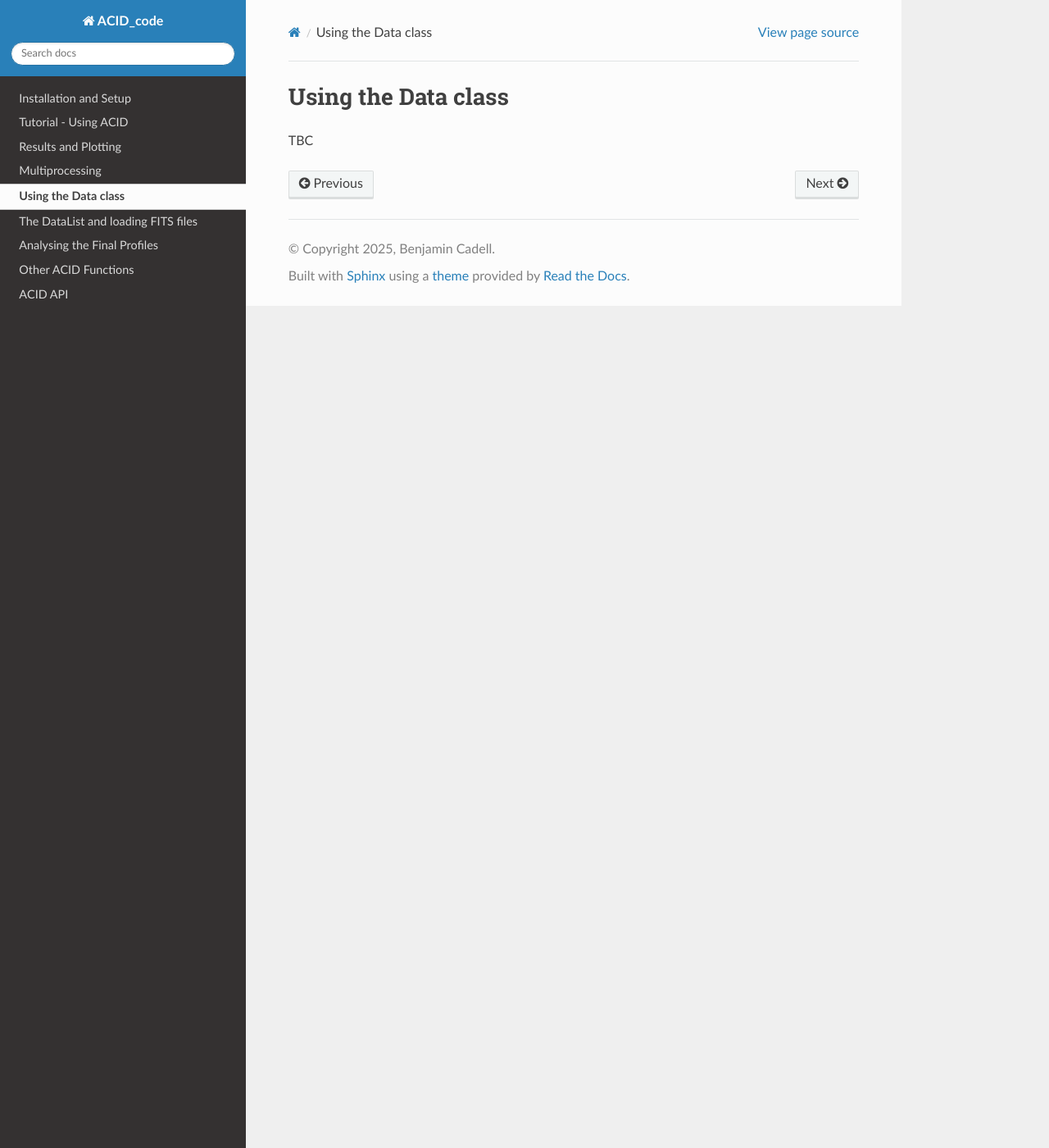
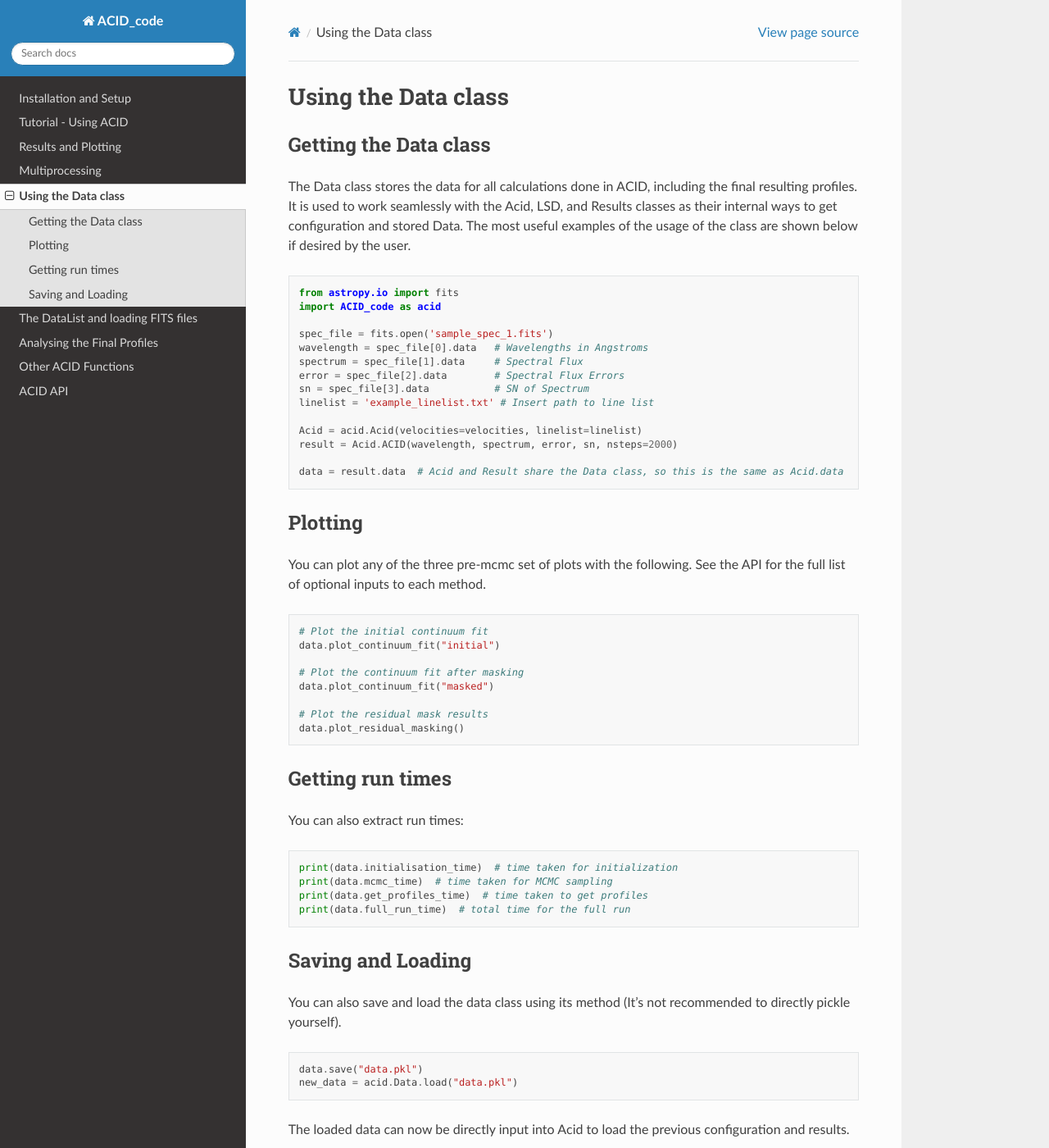
Before and after one commit to ldolan05/ACID, a Sphinx documentation site: the page built from docs/5_using_the_data_class.rst, in a window 1280 px wide and 1400 px high. Shown: the whole window at 82% size. Built offline with Sphinx 7.4.7 and the Read the Docs theme 3.1.0, drawn with Linux system fonts in a browser that asks for light colours; some of the changed text lies outside the part shown.

Commit message:
Add the Data class readthedocs page

```diff
--- a/docs/5_using_the_data_class.rst
+++ b/docs/5_using_the_data_class.rst
@@ -3,4 +3,75 @@
 Using the Data class
 ====================
 
-TBC
+Getting the Data class
+-----------------------
+
+The Data class stores the data for all calculations done in ACID, including the final resulting profiles. It is used to work
+seamlessly with the Acid, LSD, and Results classes as their internal ways to get configuration and stored Data.
+The most useful examples of the usage of the class are shown below if desired by the user.
+
+.. code-block:: python
+
+   from astropy.io import fits
+   import ACID_code as acid
+
+   spec_file = fits.open('sample_spec_1.fits')
+   wavelength = spec_file[0].data   # Wavelengths in Angstroms
+   spectrum = spec_file[1].data     # Spectral Flux
+   error = spec_file[2].data        # Spectral Flux Errors
+   sn = spec_file[3].data           # SN of Spectrum
+   linelist = 'example_linelist.txt' # Insert path to line list
+
+   Acid = acid.Acid(velocities=velocities, linelist=linelist)
+   result = Acid.ACID(wavelength, spectrum, error, sn, nsteps=2000)
+
+   data = result.data  # Acid and Result share the Data class, so this is the same as Acid.data
+
+Plotting
+---------
+You can plot any of the three pre-mcmc set of plots with the following. See the API for the full list of optional inputs to each method.
+
+.. code-block:: python
+
+    # Plot the initial continuum fit
+    data.plot_continuum_fit("initial")
+
+    # Plot the continuum fit after masking
+    data.plot_continuum_fit("masked")
+
+    # Plot the residual mask results
+    data.plot_residual_masking()
+
+Getting run times
+-----------------
+
+You can also extract run times:
+
+.. code-block:: python
+
+    print(data.initialisation_time)  # time taken for initialization
+    print(data.mcmc_time)  # time taken for MCMC sampling
+    print(data.get_profiles_time)  # time taken to get profiles
+    print(data.full_run_time)  # total time for the full run
+
+Saving and Loading
+-------------------
+
+You can also save and load the data class using its method (It's not recommended to directly pickle yourself).
+
+.. code-block:: python
+
+    data.save("data.pkl")
+    new_data = acid.Data.load("data.pkl")
+
+The loaded data can now be directly input into Acid to load the previous configuration and results.
+
+.. code-block:: python
+
+    # Load into a new Acid instance
+    Acid = acid.Acid(data=new_data)
+
+    # Or load into a Results instance (not that the sampler will not be available)
+    result = acid.Result(new_data)
+
+    # Or see the next section on DataLists for putting Data instances into lists for running Acid on echelle spectra
```
